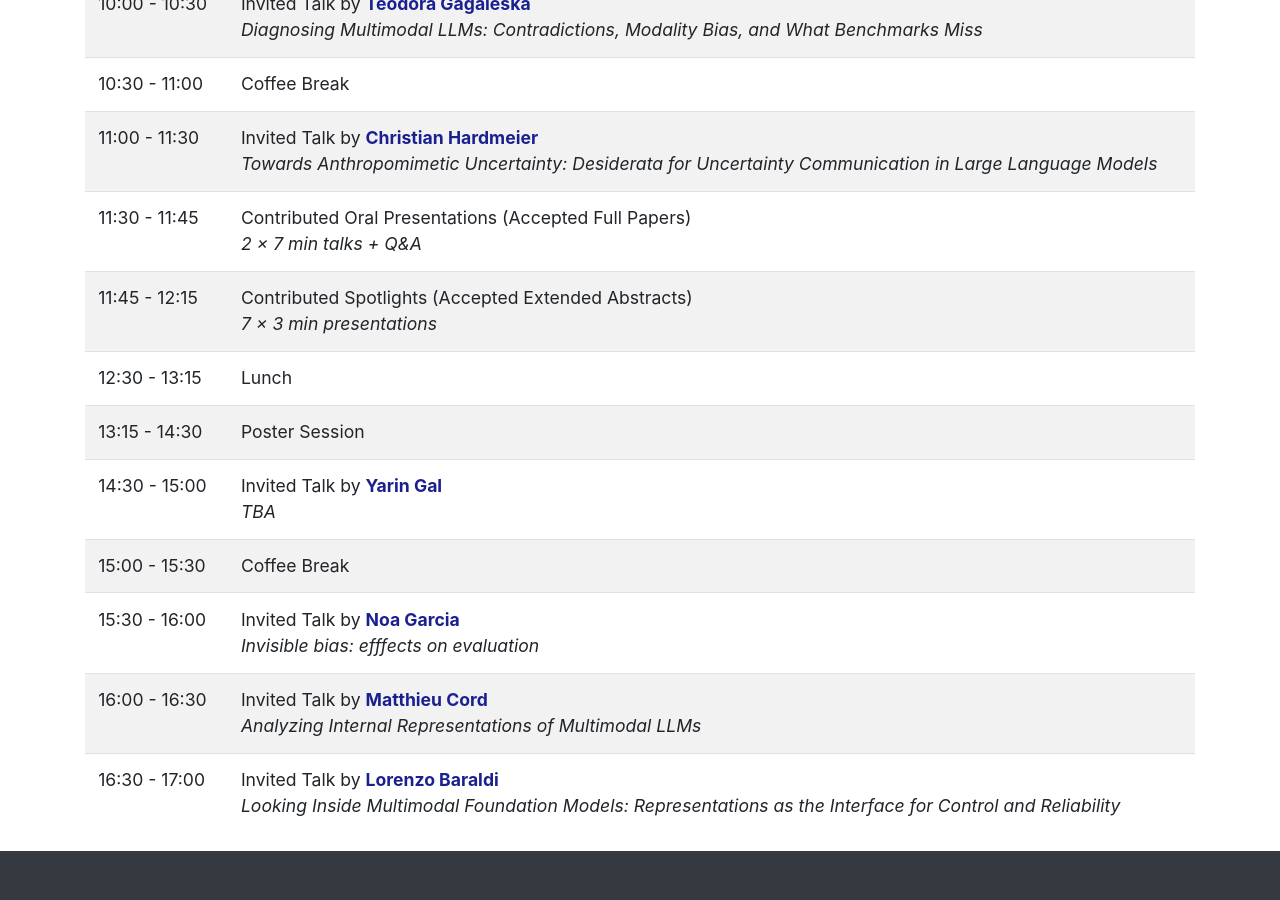
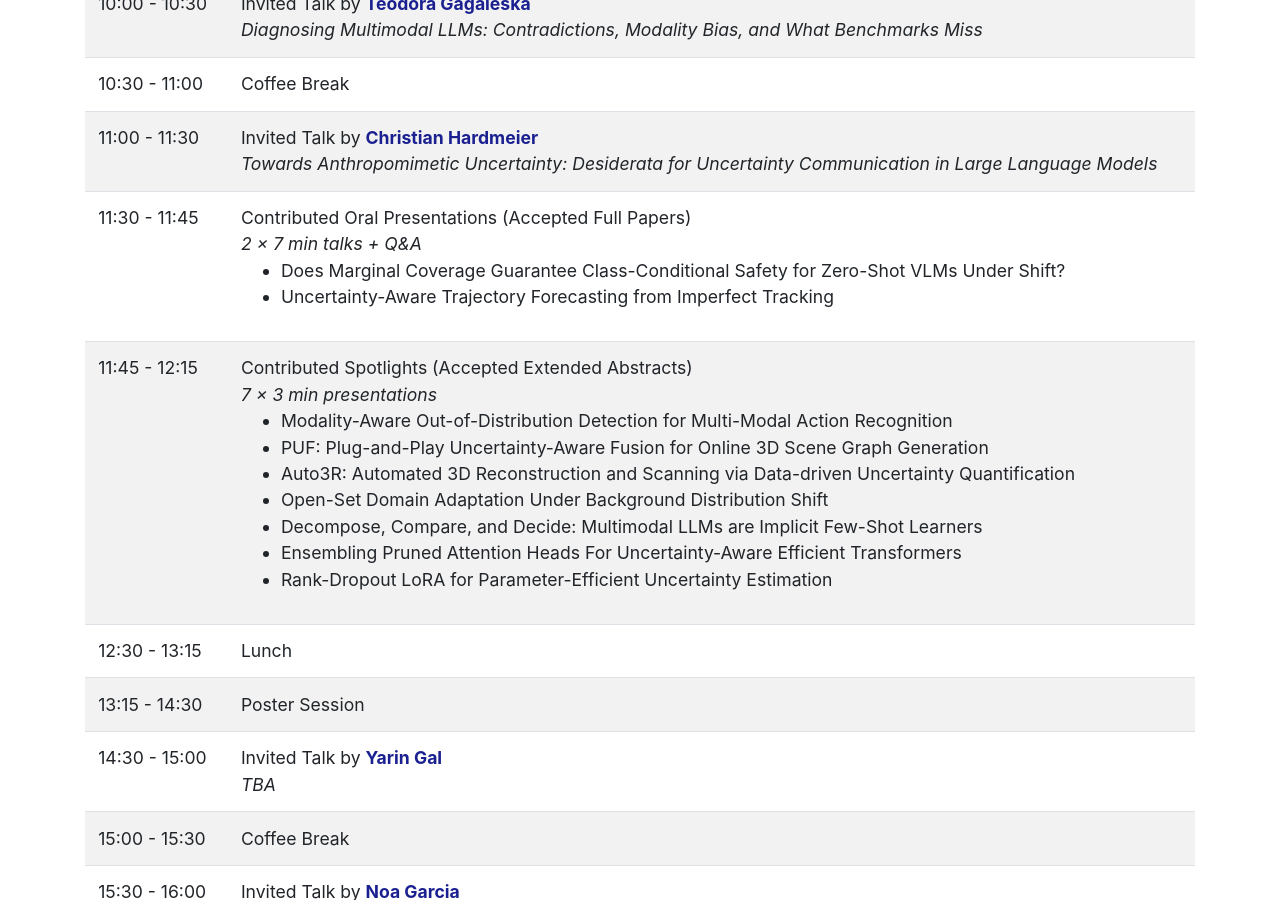
Before and after one commit to Uncertainty-CV/2026, a Jekyll site: the page built from _pages/program.md, in a window 1280 px wide and 900 px high, scrolled down 790 px. Built offline with Jekyll 4.4.1, drawn with Linux system fonts in a browser that asks for light colours.

Commit message:
update talk program

```diff
--- a/_pages/program.md
+++ b/_pages/program.md
@@ -44,12 +44,25 @@ title: Program
         <td class="time-cell">11:30 - 11:45</td>
         <td>Contributed Oral Presentations (Accepted Full Papers)<br>
         <i>2 × 7 min talks + Q&A</i>
+        <ul>
+            <li>Does Marginal Coverage Guarantee Class-Conditional Safety for Zero-Shot VLMs Under Shift?</li>
+            <li>Uncertainty-Aware Trajectory Forecasting from Imperfect Tracking</li>
+        </ul>
         </td>
     </tr>
     <tr>
         <td class="time-cell">11:45 - 12:15</td>
         <td>Contributed Spotlights (Accepted Extended Abstracts)<br>
         <i>7 × 3 min presentations</i>
+        <ul>
+            <li>Modality-Aware Out-of-Distribution Detection for Multi-Modal Action Recognition</li>
+            <li>PUF: Plug-and-Play Uncertainty-Aware Fusion for Online 3D Scene Graph Generation</li>
+            <li>Auto3R: Automated 3D Reconstruction and Scanning via Data-driven Uncertainty Quantification</li>
+            <li>Open-Set Domain Adaptation Under Background Distribution Shift</li>
+            <li>Decompose, Compare, and Decide: Multimodal LLMs are Implicit Few-Shot Learners</li>
+            <li>Ensembling Pruned Attention Heads For Uncertainty-Aware Efficient Transformers</li>
+            <li>Rank-Dropout LoRA for Parameter-Efficient Uncertainty Estimation</li>
+        </ul>
         </td>
     </tr>
     <tr>
```
